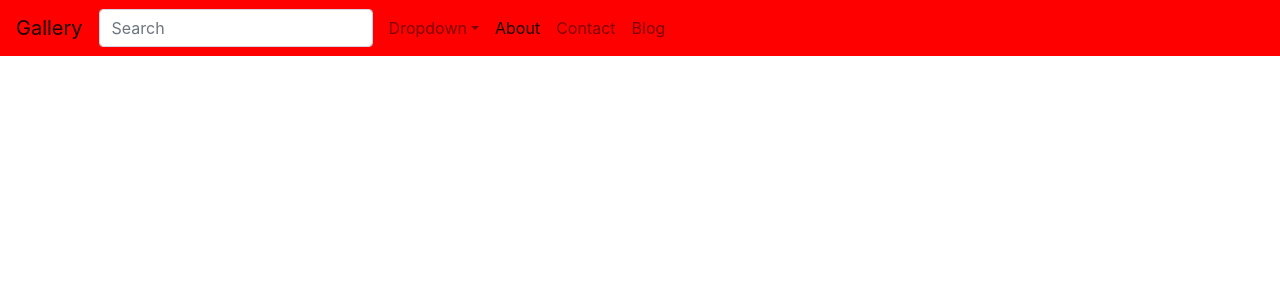
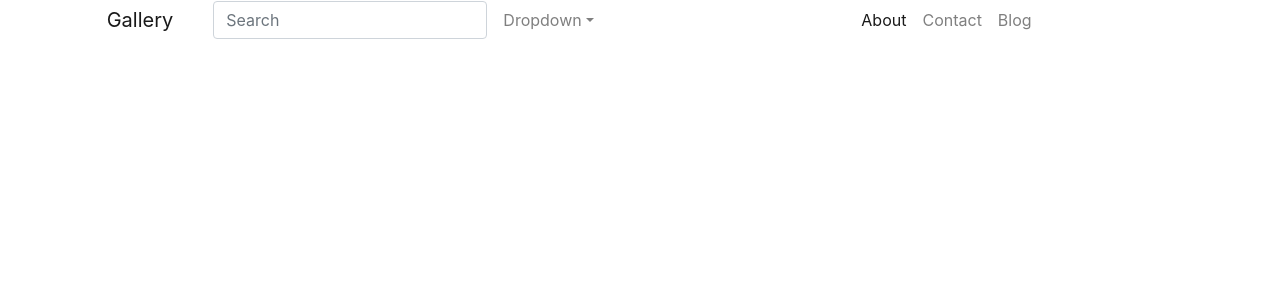
Before and after one commit to victorlomi/Gallery, a Django app: template photos/templates/base.html in a window 1280 px wide. Shown: the top 300 px of the page. Run offline with Django 3.2, Linux system fonts and the light colour scheme; the template is opened without the code that fills it, so the values that code supplies are empty; parts of the project's set-up code (start-up, migrations or seed data) failed here and were passed over; some libraries are stand-ins or nearby versions.

Commit message:
position nav elements within a grid

```diff
--- a/photos/static/photos/style.css
+++ b/photos/static/photos/style.css
@@ -1,3 +1,18 @@
+/* navbar */
 .nav-container {
-	background-color: red;
+	display: grid;
+	grid-template-columns: repeat(12, 1fr);
+	padding: 0;
 }
+
+.nav-title {
+	grid-column: 2;
+}
+
+.nav-search {
+	grid-column: span 6;
+}
+
+.nav-links {
+	grid-column: span 3;
+}
--- a/photos/templates/navbar.html
+++ b/photos/templates/navbar.html
@@ -1,12 +1,12 @@
 <nav class="nav-container navbar navbar-expand-lg navbar-light">
 	<!-- Brand Title -->
-	<a class="navbar-brand" href="#">Gallery</a>
+	<a class="navbar-brand nav-title" href="#">Gallery</a>
 	<button class="navbar-toggler" type="button" data-toggle="collapse" data-target="#navbarSupportedContent" aria-controls="navbarSupportedContent" aria-expanded="false" aria-label="Toggle navigation">
 	<span class="navbar-toggler-icon"></span>
 	</button>
 
 	<!-- Search Form -->
-	<form class="form-inline my-2 my-lg-0">
+	<form class="form-inline my-2 my-lg-0 nav-search">
 	  	<input class="form-control mr-sm-2" type="search" placeholder="Search" aria-label="Search">
 		<ul class="navbar-nav mr-auto">
 			<!-- Dropdown Links -->
@@ -22,7 +22,7 @@
 		</ul>
 	</form>
 
-	<div class="collapse navbar-collapse" id="navbarSupportedContent">
+	<div class="collapse navbar-collapse nav-links" id="navbarSupportedContent">
 		<ul class="navbar-nav mr-auto">
 			<!-- Regular Links -->
 			<li class="nav-item active">
```
Lines whose indentation alone changed are shown as unchanged.
